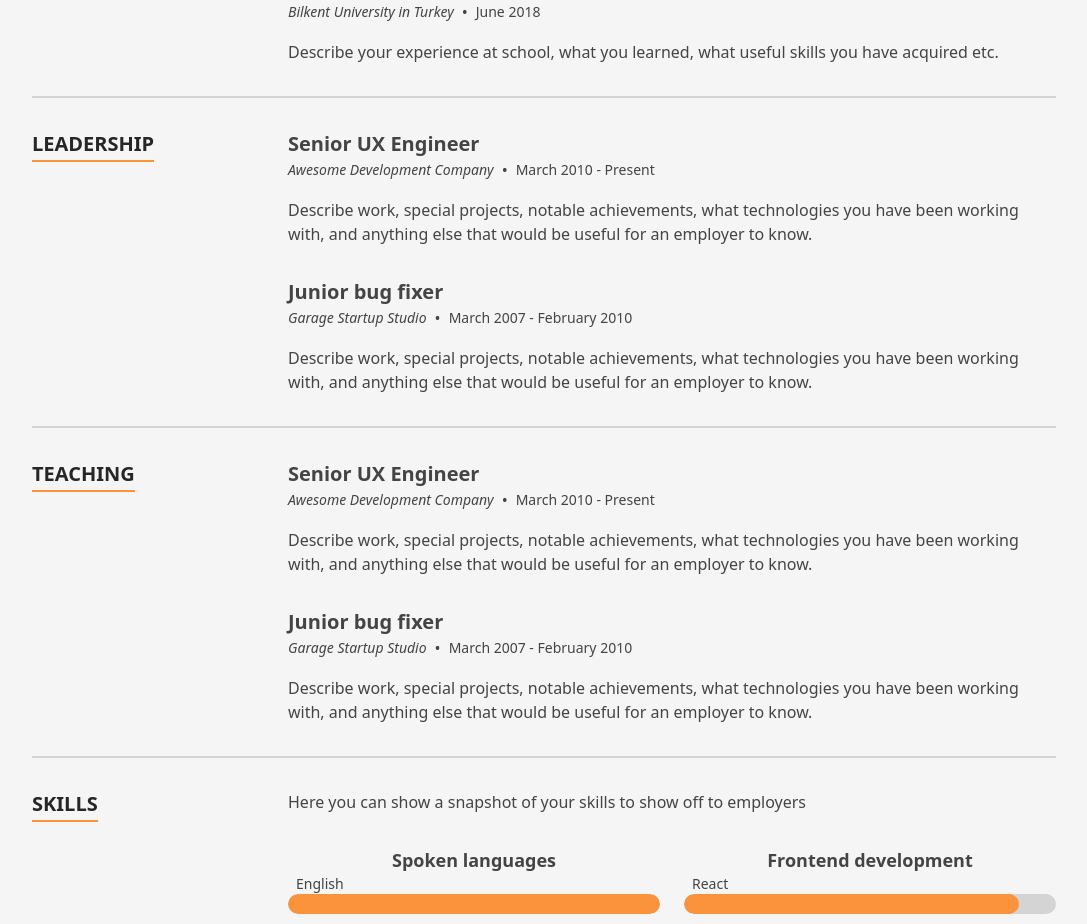
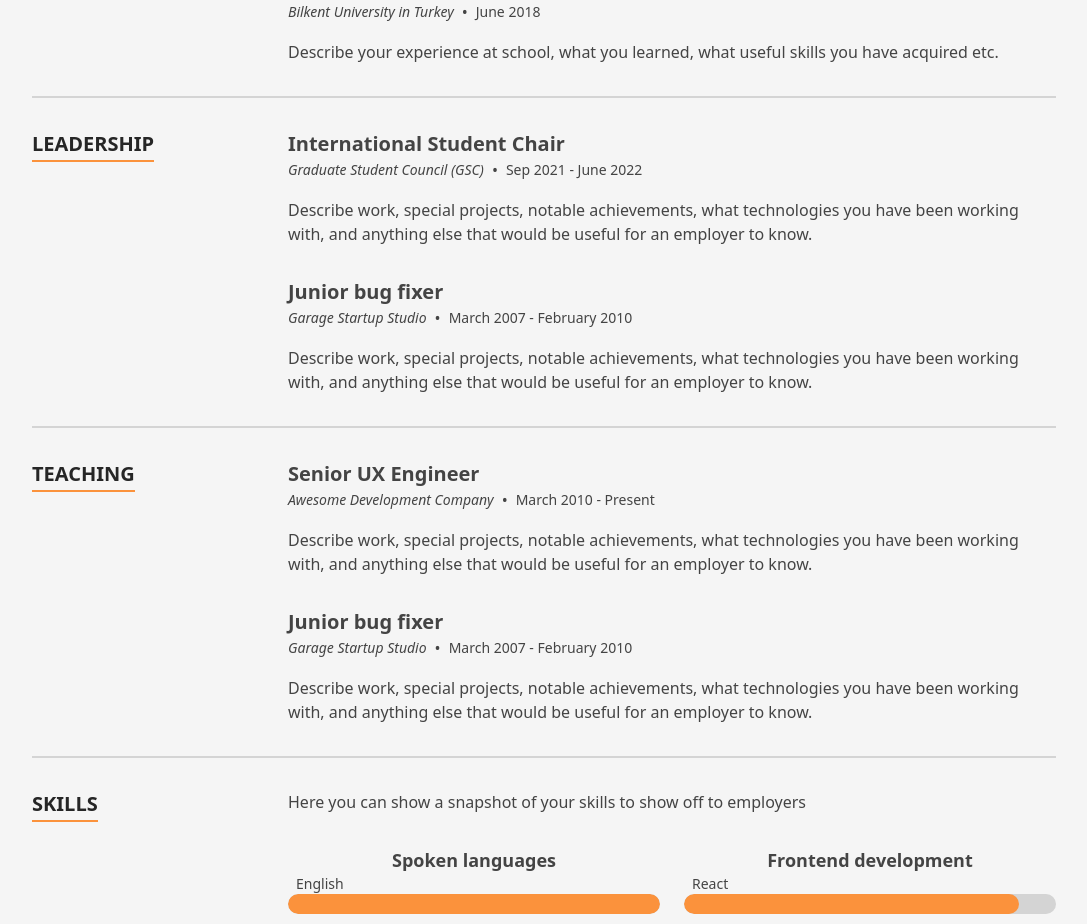
Before and after one commit to zaidikumail/kumailzaidi, a Next.js app: page / in a window 1280 px wide. Shown: the part 1480-2404 px from the top of the page, without its empty margins (96-1183 px from the left). Built offline with nearby package versions, Linux system fonts and the light colour scheme.

Commit message:
rename section

```diff
--- a/src/components/Sections/Resume/index.tsx
+++ b/src/components/Sections/Resume/index.tsx
@@ -1,6 +1,6 @@
 import {FC, memo} from 'react';
 
-import {education, experience, teaching, SectionId, skills} from '../../../data/data';
+import {education, leadership, teaching, SectionId, skills} from '../../../data/data';
 import Section from '../../Layout/Section';
 import ResumeSection from './ResumeSection';
 import {SkillGroup} from './Skills';
@@ -16,7 +16,7 @@ const Resume: FC = memo(() => {
           ))}
         </ResumeSection>
         <ResumeSection title="Leadership">
-          {experience.map((item, index) => (
+          {leadership.map((item, index) => (
             <TimelineItem item={item} key={`${item.title}-${index}`} />
           ))}
         </ResumeSection>
--- a/src/data/data.tsx
+++ b/src/data/data.tsx
@@ -273,11 +273,11 @@ export const education: TimelineItem[] = [
   },
 ];
 
-export const experience: TimelineItem[] = [
+export const leadership: TimelineItem[] = [
   {
-    date: 'March 2010 - Present',
-    location: 'Awesome Development Company',
-    title: 'Senior UX Engineer',
+    date: 'Sep 2021 - June 2022',
+    location: 'Graduate Student Council (GSC)',
+    title: 'International Student Chair',
     content: (
       <p>
         Describe work, special projects, notable achievements, what technologies you have been working with, and
```
